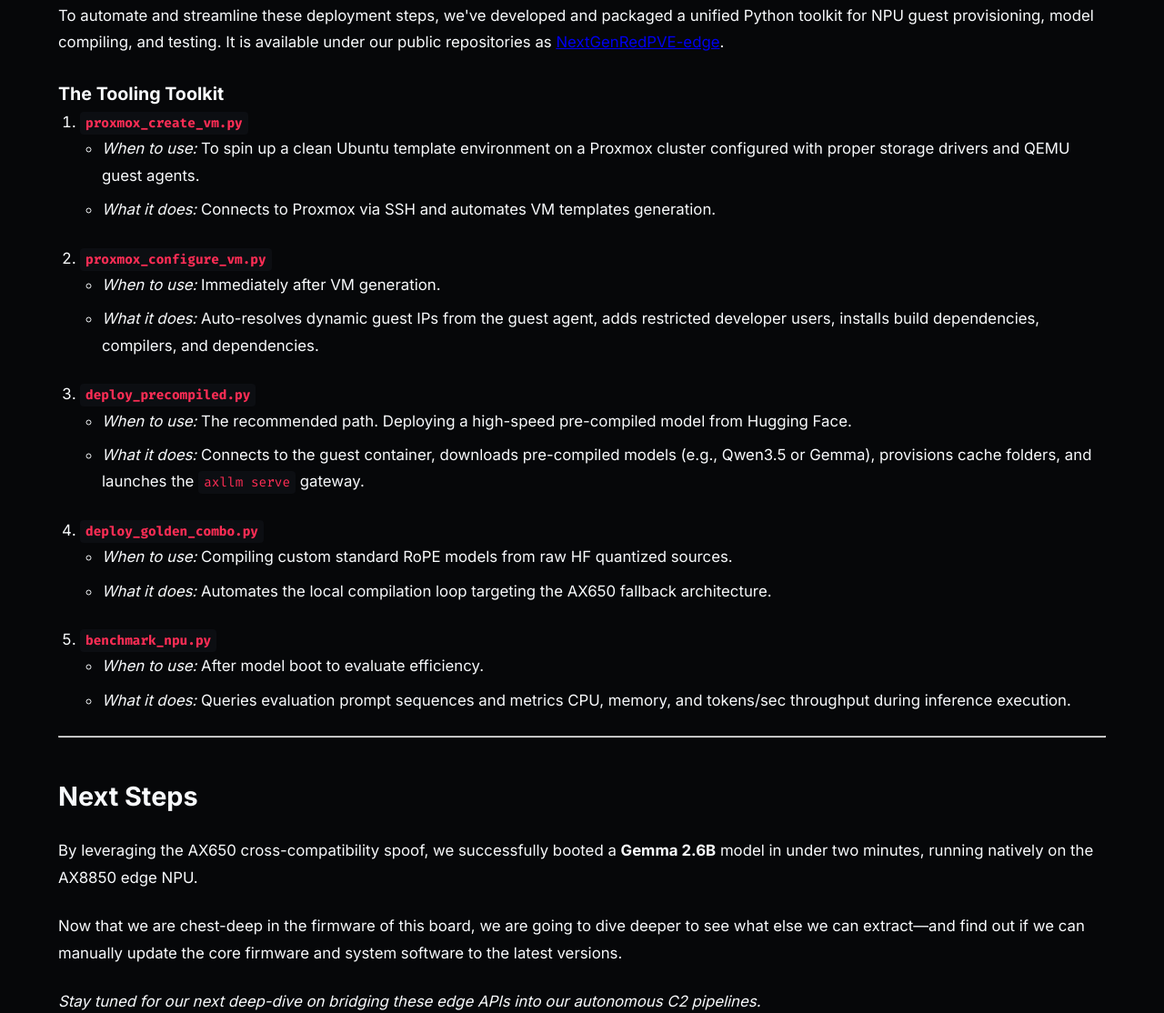
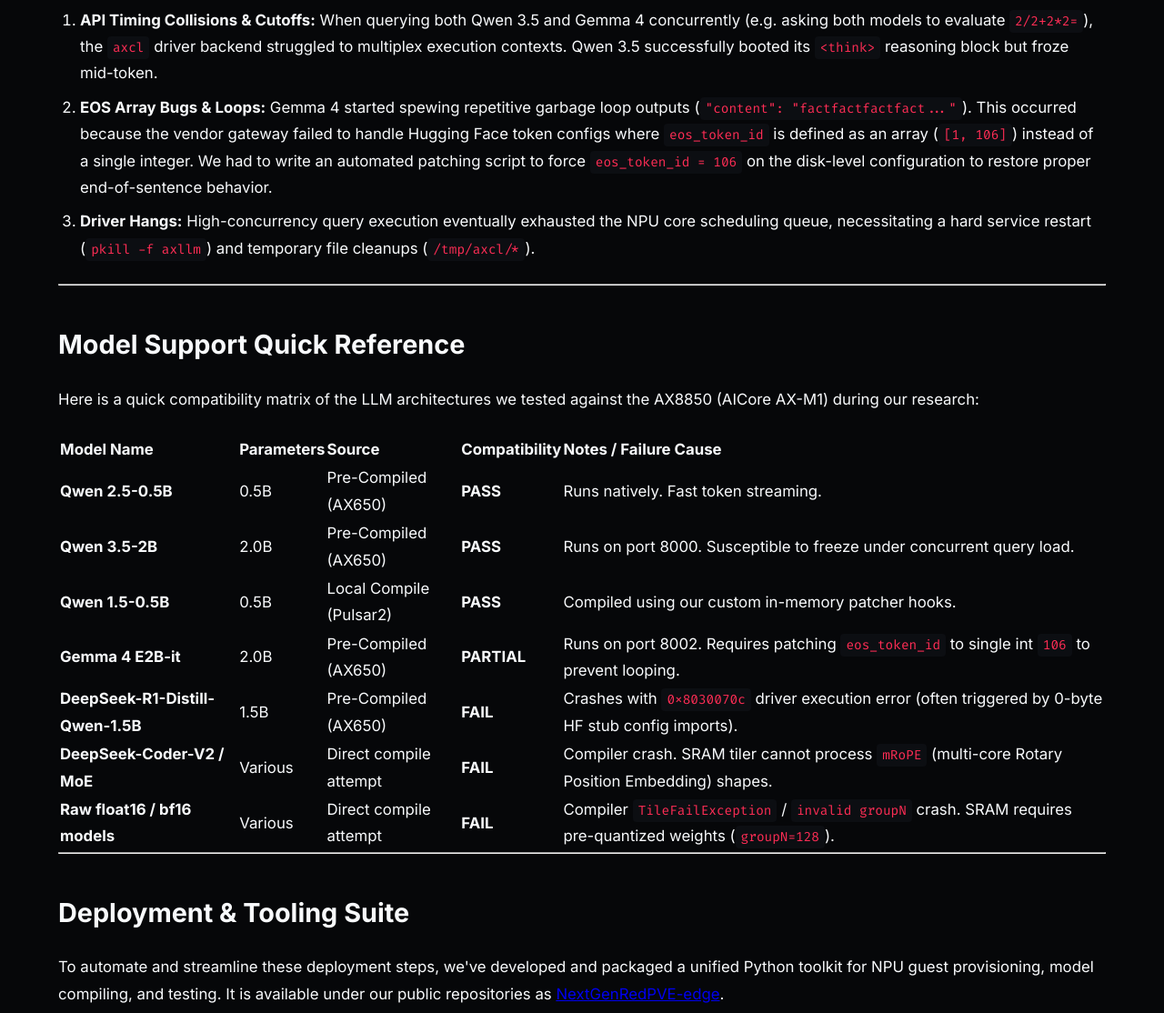
Before and after one commit to nextgenredteam/nextgenredteam.github.io, a website: page blog/taming-ax8850-edge-npu.html in a window 1280 px wide. Shown: the part 7437-8551 px from the top of the page at 91% size. Drawn offline with nearby package versions, Linux system fonts and the light colour scheme.

Commit message:
Update blog with multi-tenant stability catch and model compatibility matrix

```diff
--- a/blog/taming-ax8850-edge-npu.html
+++ b/blog/taming-ax8850-edge-npu.html
@@ -239,6 +239,76 @@ root     29290  0.8  1.0 2034400 174232 ?  Sl   21:58   0:07 axllm serve /opt/ax
 root     29915  0.0  0.7  651252 127736 ?  Sl   22:14   0:00 axllm serve /opt/axera/models/gemma-4-E2B ... --port 8002
 </code></pre>
 <p>This multi-tenant NPU setup allows edge routers or localized offensive security hardware to route classification and analysis tasks to different specialized local models simultaneously, maximizing hardware utilization.</p>
+<h3>The Catch: Concurrency Driver Bottlenecks &amp; Loops</h3>
+<p>While the dual-model allocation is physically supported by the NPU&#39;s SRAM and CMM, our testing exposed significant stability bugs when querying both models simultaneously:</p>
+<ol>
+<li><strong>API Timing Collisions &amp; Cutoffs:</strong> When querying both Qwen 3.5 and Gemma 4 concurrently (e.g. asking both models to evaluate <code>2/2+2*2=</code>), the <code>axcl</code> driver backend struggled to multiplex execution contexts. Qwen 3.5 successfully booted its <code>&lt;think&gt;</code> reasoning block but froze mid-token.</li>
+<li><strong>EOS Array Bugs &amp; Loops:</strong> Gemma 4 started spewing repetitive garbage loop outputs (<code>&quot;content&quot;: &quot;factfactfactfact...&quot;</code>). This occurred because the vendor gateway failed to handle Hugging Face token configs where <code>eos_token_id</code> is defined as an array (<code>[1, 106]</code>) instead of a single integer. We had to write an automated patching script to force <code>eos_token_id = 106</code> on the disk-level configuration to restore proper end-of-sentence behavior.</li>
+<li><strong>Driver Hangs:</strong> High-concurrency query execution eventually exhausted the NPU core scheduling queue, necessitating a hard service restart (<code>pkill -f axllm</code>) and temporary file cleanups (<code>/tmp/axcl/*</code>).</li>
+</ol>
+<hr>
+<h2>Model Support Quick Reference</h2>
+<p>Here is a quick compatibility matrix of the LLM architectures we tested against the AX8850 (AICore AX-M1) during our research:</p>
+<table>
+<thead>
+<tr>
+<th align="left">Model Name</th>
+<th align="left">Parameters</th>
+<th align="left">Source</th>
+<th align="left">Compatibility</th>
+<th align="left">Notes / Failure Cause</th>
+</tr>
+</thead>
+<tbody><tr>
+<td align="left"><strong>Qwen 2.5-0.5B</strong></td>
+<td align="left">0.5B</td>
+<td align="left">Pre-Compiled (AX650)</td>
+<td align="left"><strong>PASS</strong></td>
+<td align="left">Runs natively. Fast token streaming.</td>
+</tr>
+<tr>
+<td align="left"><strong>Qwen 3.5-2B</strong></td>
+<td align="left">2.0B</td>
+<td align="left">Pre-Compiled (AX650)</td>
+<td align="left"><strong>PASS</strong></td>
+<td align="left">Runs on port 8000. Susceptible to freeze under concurrent query load.</td>
+</tr>
+<tr>
+<td align="left"><strong>Qwen 1.5-0.5B</strong></td>
+<td align="left">0.5B</td>
+<td align="left">Local Compile (Pulsar2)</td>
+<td align="left"><strong>PASS</strong></td>
+<td align="left">Compiled using our custom in-memory patcher hooks.</td>
+</tr>
+<tr>
+<td align="left"><strong>Gemma 4 E2B-it</strong></td>
+<td align="left">2.0B</td>
+<td align="left">Pre-Compiled (AX650)</td>
+<td align="left"><strong>PARTIAL</strong></td>
+<td align="left">Runs on port 8002. Requires patching <code>eos_token_id</code> to single int <code>106</code> to prevent looping.</td>
+</tr>
+<tr>
+<td align="left"><strong>DeepSeek-R1-Distill-Qwen-1.5B</strong></td>
+<td align="left">1.5B</td>
+<td align="left">Pre-Compiled (AX650)</td>
+<td align="left"><strong>FAIL</strong></td>
+<td align="left">Crashes with <code>0x8030070c</code> driver execution error (often triggered by 0-byte HF stub config imports).</td>
+</tr>
+<tr>
+<td align="left"><strong>DeepSeek-Coder-V2 / MoE</strong></td>
+<td align="left">Various</td>
+<td align="left">Direct compile attempt</td>
+<td align="left"><strong>FAIL</strong></td>
+<td align="left">Compiler crash. SRAM tiler cannot process <code>mRoPE</code> (multi-core Rotary Position Embedding) shapes.</td>
+</tr>
+<tr>
+<td align="left"><strong>Raw float16 / bf16 models</strong></td>
+<td align="left">Various</td>
+<td align="left">Direct compile attempt</td>
+<td align="left"><strong>FAIL</strong></td>
+<td align="left">Compiler <code>TileFailException</code> / <code>invalid groupN</code> crash. SRAM requires pre-quantized weights (<code>groupN=128</code>).</td>
+</tr>
+</tbody></table>
 <hr>
 <h2>Deployment &amp; Tooling Suite</h2>
 <p>To automate and streamline these deployment steps, we&#39;ve developed and packaged a unified Python toolkit for NPU guest provisioning, model compiling, and testing. It is available under our public repositories as <a href="https://github.com/nextgenredteam/nextgenredteam.github.io/tree/main/tools/NextGenRedPVE-edge">NextGenRedPVE-edge</a>.</p>
```
Also changed, not shown: blog/posts/taming-ax8850-edge-npu.md (+24 -0 lines).
